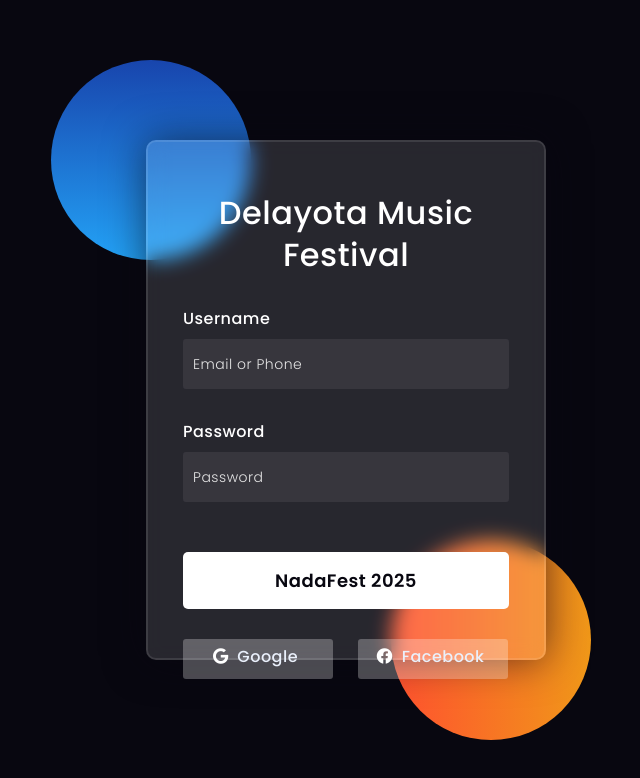
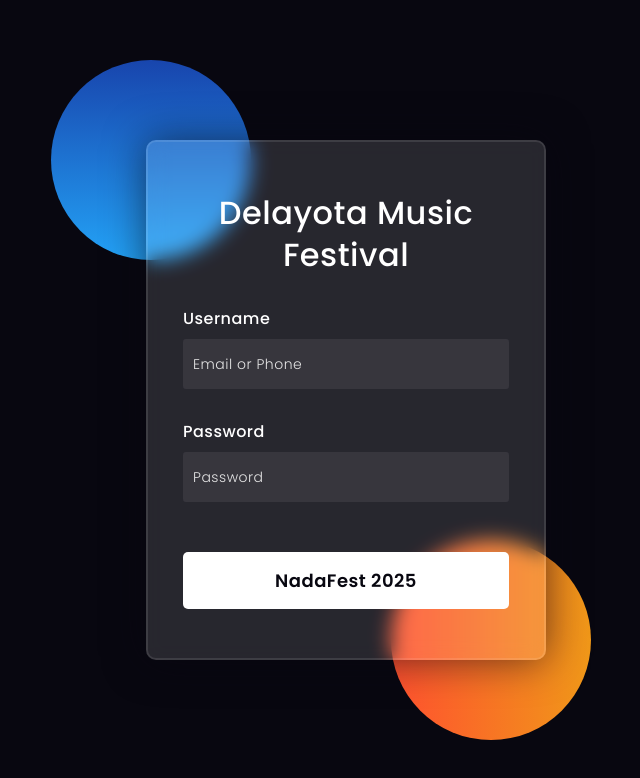
Before and after one commit to waauwaur/NadaFest, a plain HTML site: page log in/index.html in a window 1280 px wide. Shown: the whole page, without its empty margins (294-934 px from the left). Drawn offline with Linux system fonts and the light colour scheme.

Commit message:
Update index.html

```diff
--- a/log in/index.html
+++ b/log in/index.html
@@ -161,8 +161,6 @@ button{
 
            <button>NadaFest 2025</button>
         <div class="social">
-          <div class="go"><i class="fab fa-google"></i>  Google</div>
-          <div class="fb"><i class="fab fa-facebook"></i>  Facebook</div>
         </div>
     </form>
 </body>
```
